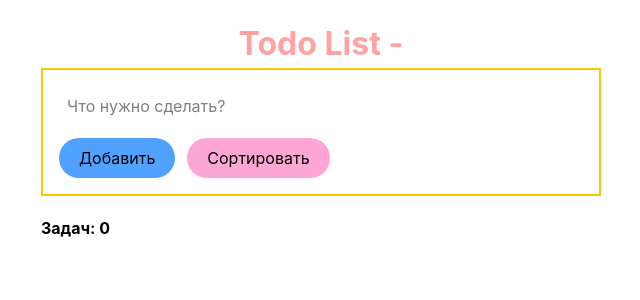
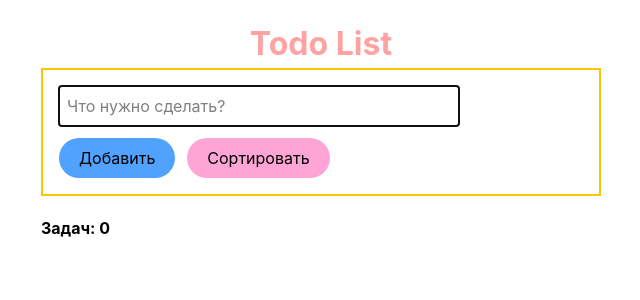
Before and after one commit to m1okardoff/todo-list-react, a React (Vite) app: page / in a window 1280 px wide. Shown: the top 300 px of the page, without its empty margins (319-959 px from the left). Built offline with nearby package versions, Linux system fonts and the light colour scheme.

Commit message:
save 19.06

```diff
--- a/src/App.tsx
+++ b/src/App.tsx
@@ -1,4 +1,4 @@
-import { useState, useEffect } from "react";
+import { useState, useEffect, useRef } from "react";
 
 interface Todo {
   id: string;
@@ -8,17 +8,20 @@ interface Todo {
 }
 
 function App() {
-  const [text, setText] = useState<string>("");
+  console.log("App компонент відрендерився");
+
   const [todos, setTodos] = useState<Todo[]>(() => {
     const storeTodos = localStorage.getItem("todos");
 
     return storeTodos ? JSON.parse(storeTodos) : [];
   });
 
+  const inputRef = useRef<HTMLInputElement>(null);
+
   const [isSorted, setIsSorted] = useState<boolean>(false);
 
   const handleAddTodo = () => {
-    const newText = text.trim();
+    const newText = inputRef.current.value;
     if (!newText) return;
 
     const newTodo: Todo = {
@@ -29,16 +32,19 @@ function App() {
     };
 
     setTodos([...todos, newTodo]);
+    inputRef.current.value = "";
+    inputRef.current.focus();
   };
 
   useEffect(() => {
     localStorage.setItem("todos", JSON.stringify(todos));
+    inputRef.current.focus();
   }, [todos]);
 
   return (
     <>
       <h1 className="text-center text-[32px] text-red-300 font-bold">
-        Todo List - {text}
+        Todo List
       </h1>
 
       <div className="border-2 border-yellow-400 p-4">
@@ -46,8 +52,7 @@ function App() {
           className="p-2 grow w-100 mb-3"
           type="text"
           placeholder="Что нужно сделать?"
-          value={text}
-          onChange={(event) => setText(event.target.value)}
+          ref={inputRef}
         />
         <button
           className="bg-blue-400 px-5 py-2 rounded-3xl me-3"
```
